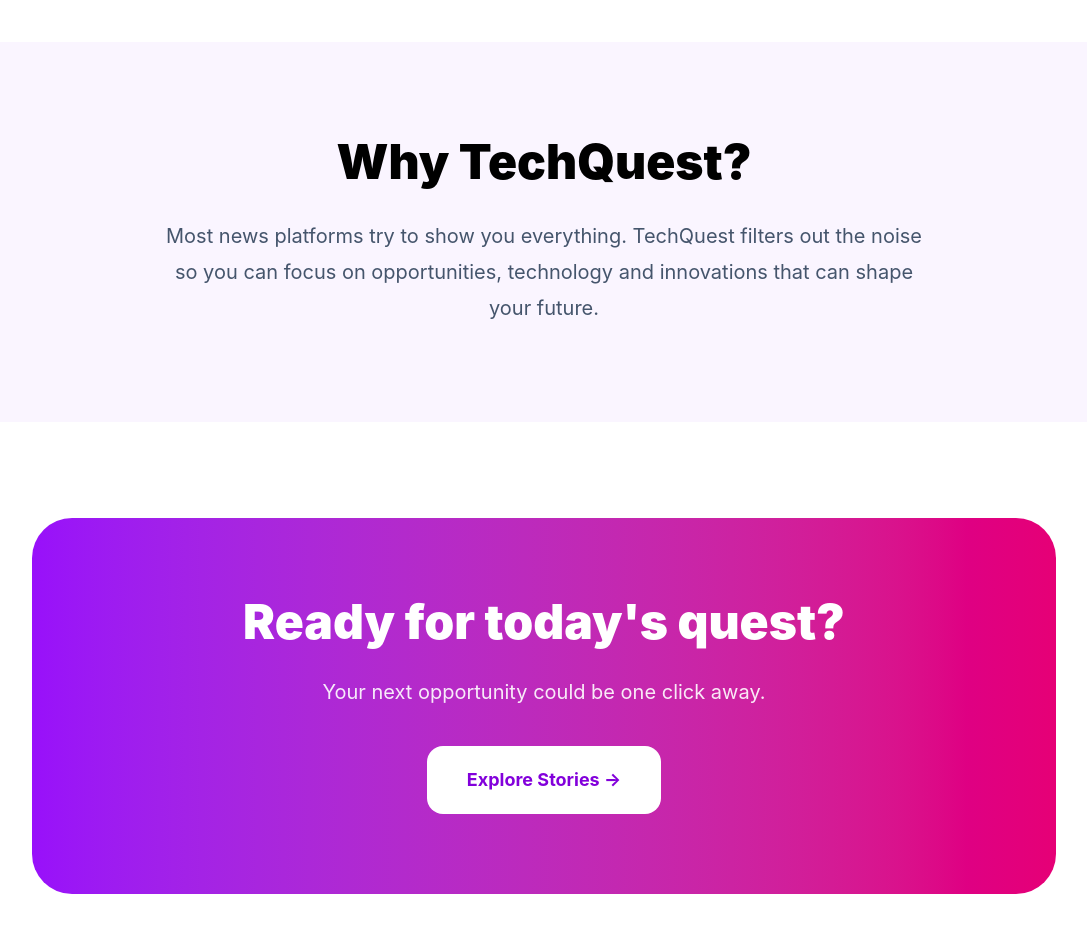
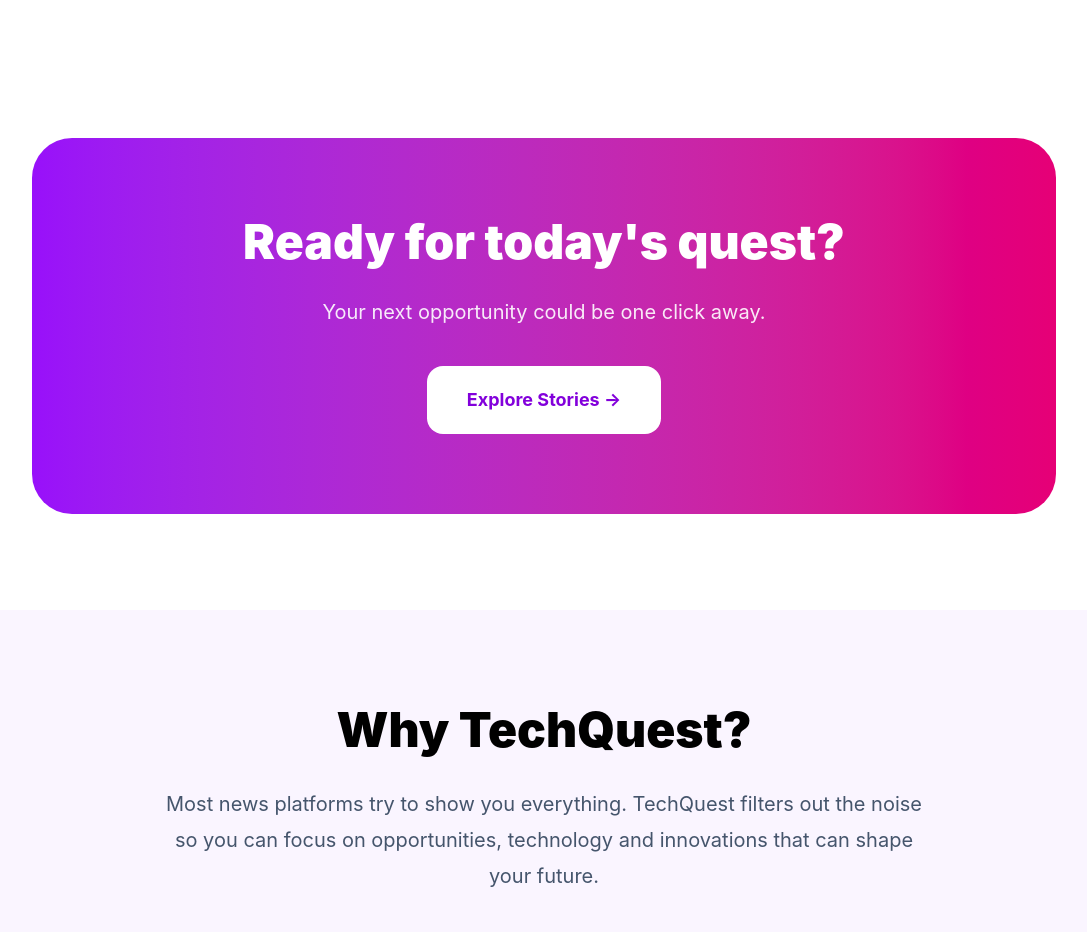
Before and after one commit to OswikaMukoma/TechQuest, a React (Vite) app in the folder client/: page / in a window 1280 px wide. Shown: the part 1360-2292 px from the top of the page, without its empty margins (96-1183 px from the left). Built offline with nearby package versions, Linux system fonts and the light colour scheme; no server answers; the database is empty.

Commit message:
Changed layout

```diff
--- a/client/src/components/Hero.jsx
+++ b/client/src/components/Hero.jsx
@@ -121,29 +121,7 @@
 
         </div>
       </section>
-
-      {/* WHY TECHQUEST */}
-
-      <section className="bg-purple-50 py-24">
-
-        <div className="mx-auto max-w-5xl px-8 text-center">
-
-          <h2 className="text-5xl font-black">
-            Why TechQuest?
-          </h2>
-
-          <p className="mx-auto mt-8 max-w-3xl text-xl leading-9 text-slate-600">
-            Most news platforms try to show you everything.
-            TechQuest filters out the noise so you can focus on
-            opportunities, technology and innovations that can shape
-            your future.
-          </p>
-
-        </div>
-
-      </section>
-
-      {/* FINAL CTA */}
+     {/* FINAL CTA */}
 
       <section className="py-24">
 
@@ -167,6 +145,28 @@
         </div>
 
       </section>
+      {/* WHY TECHQUEST */}
+
+      <section className="bg-purple-50 py-24">
+
+        <div className="mx-auto max-w-5xl px-8 text-center">
+
+          <h2 className="text-5xl font-black">
+            Why TechQuest?
+          </h2>
+
+          <p className="mx-auto mt-8 max-w-3xl text-xl leading-9 text-slate-600">
+            Most news platforms try to show you everything.
+            TechQuest filters out the noise so you can focus on
+            opportunities, technology and innovations that can shape
+            your future.
+          </p>
+
+        </div>
+
+      </section>
+
+
 
     </main>
   );
--- a/client/src/components/StoryGrid.jsx
+++ b/client/src/components/StoryGrid.jsx
@@ -2,7 +2,7 @@
 
 export default function StoryGrid({ stories }) {
   return (
-    <div className="grid grid-cols-3 gap-8">
+    <div className="grid grid-cols-1 lg:grid-cols-2 gap-10">
       {stories.map((story, index) => (
         <StoryCard
           key={story.url || index}
--- a/client/src/pages/Explore.jsx
+++ b/client/src/pages/Explore.jsx
@@ -1,7 +1,6 @@
 import { useState } from "react";
 
 import Navbar from "../components/Navbar";
-import SearchBar from "../components/SearchBar";
 import CategoryChips from "../components/CategoryChips";
 import FeaturedStory from "../components/FeaturedStory";
 import StoryGrid from "../components/StoryGrid";
@@ -74,19 +73,9 @@
         </section>
 
         {/* Search */}
-        <SearchBar />
 
         {/* Categories */}
-        <CategoryChips
-          selected={selectedCategory}
-          onSelect={(category) => {
-            if (category === "All") {
-              setSelectedCategory("technology");
-            } else {
-              setSelectedCategory(category.toLowerCase());
-            }
-          }}
-        />
+
 
         {/* Featured Story */}
         <FeaturedStory story={featuredStory} />
```
